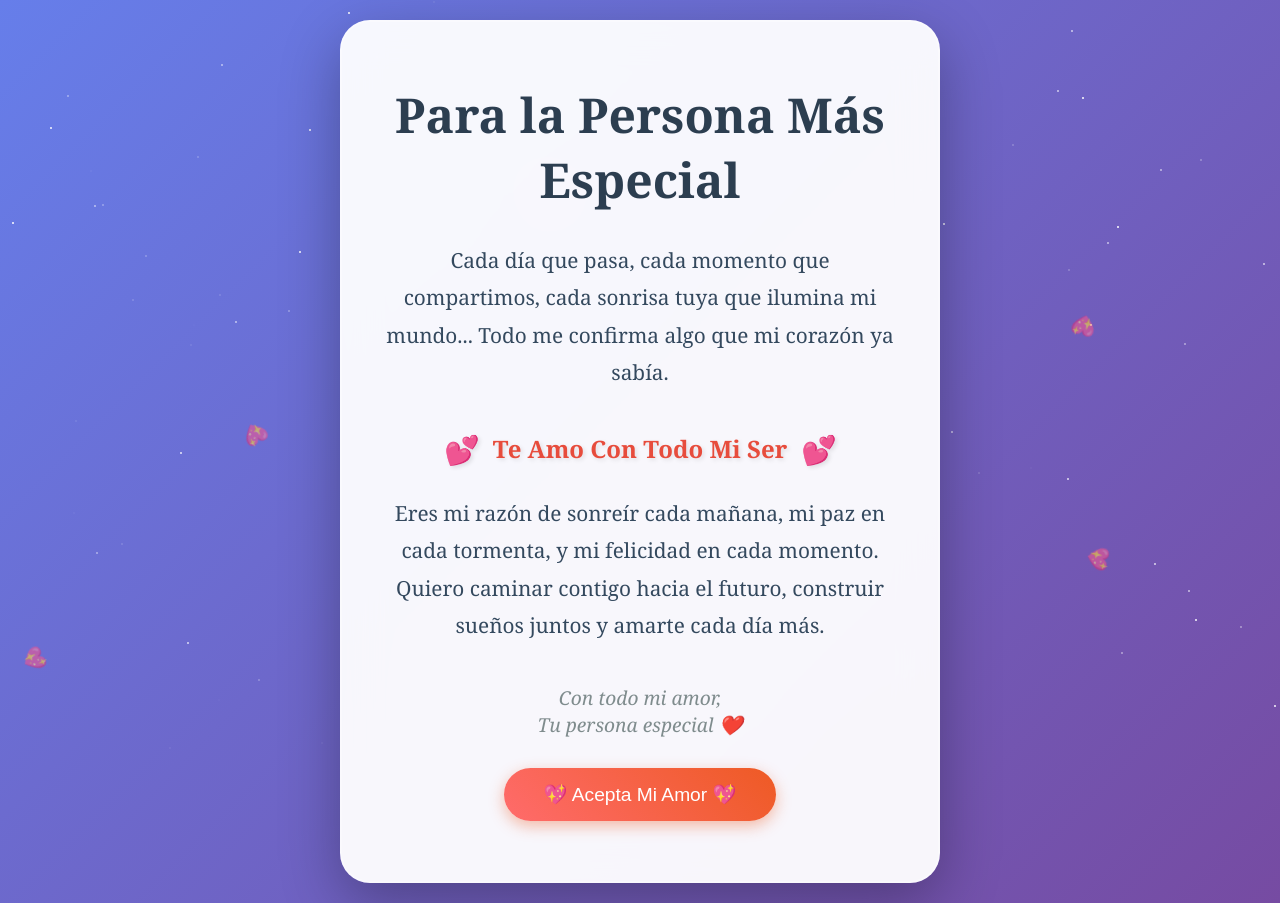
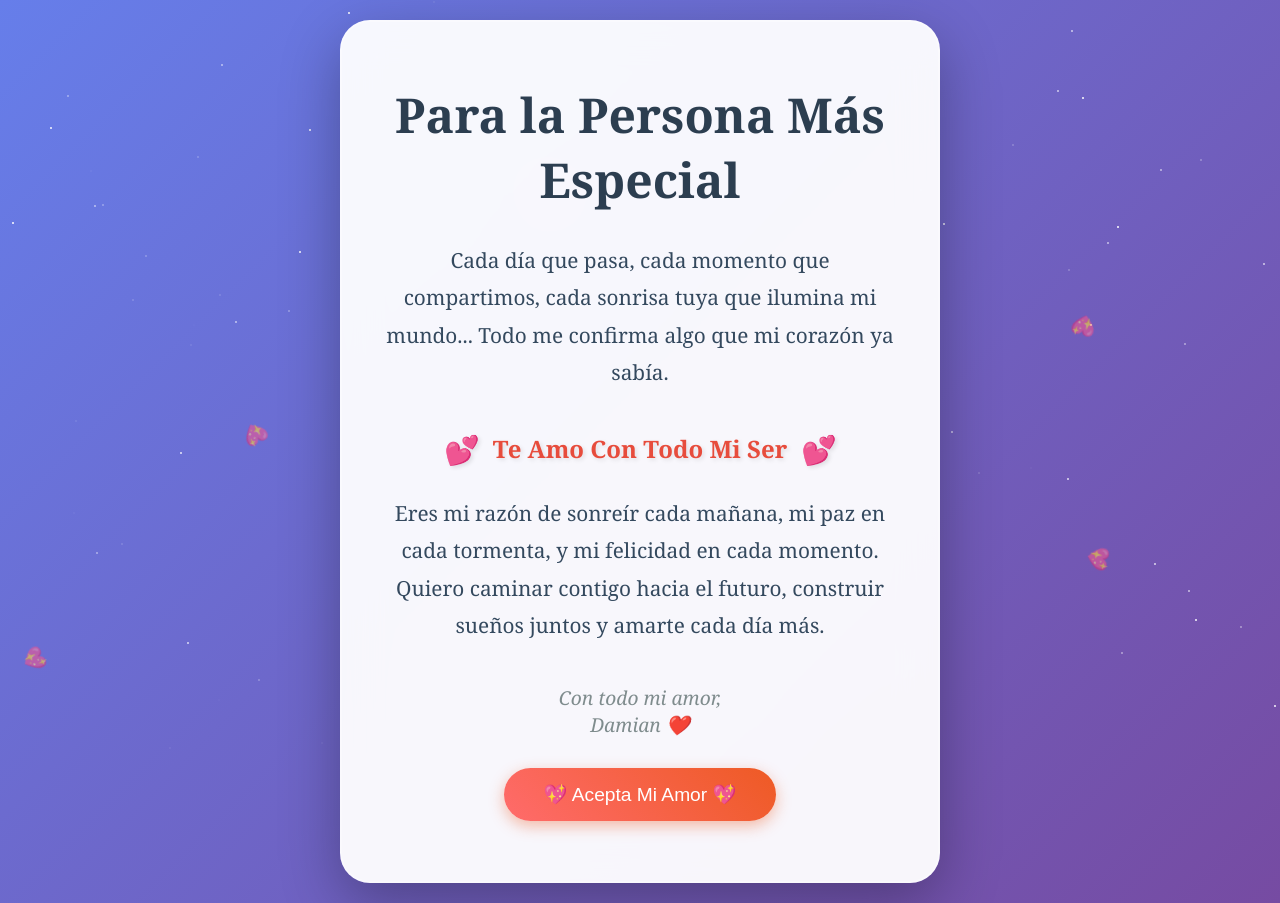
Before and after one commit to Damian-hd/mi-confesion, a plain HTML site: page index.html in a window 1280 px wide. Drawn offline with Linux system fonts and the light colour scheme.

Commit message:
Update index.html

```diff
--- a/index.html
+++ b/index.html
@@ -3,7 +3,7 @@
 <head>
     <meta charset="UTF-8">
     <meta name="viewport" content="width=device-width, initial-scale=1.0">
-    <title>Para Ti ❤️</title>
+    <title>Para Ti Cristal❤️</title>
     <style>
         * {
             margin: 0;
@@ -284,7 +284,7 @@
 
             <p class="signature">
                 Con todo mi amor,<br>
-                Tu persona especial ❤️
+                Damian ❤️
             </p>
 
             <button class="love-button" onclick="celebrate()">
```
